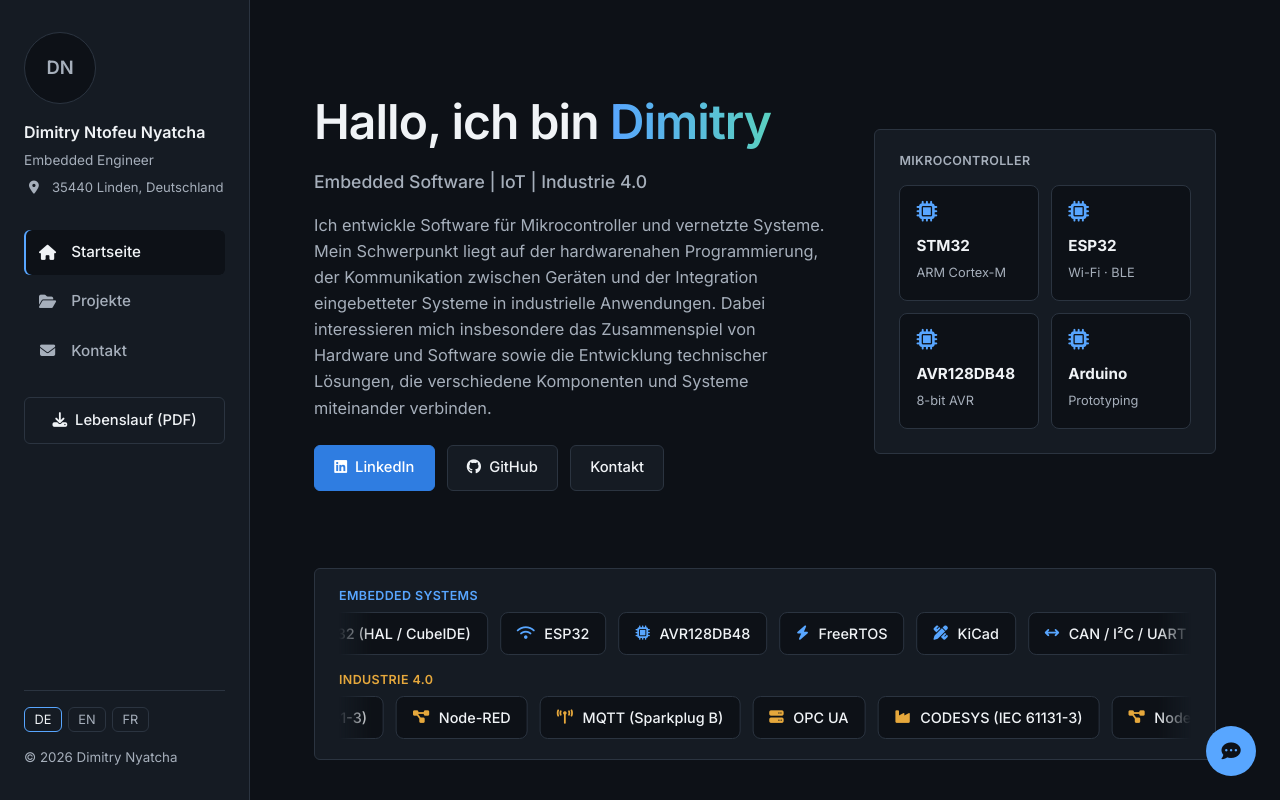
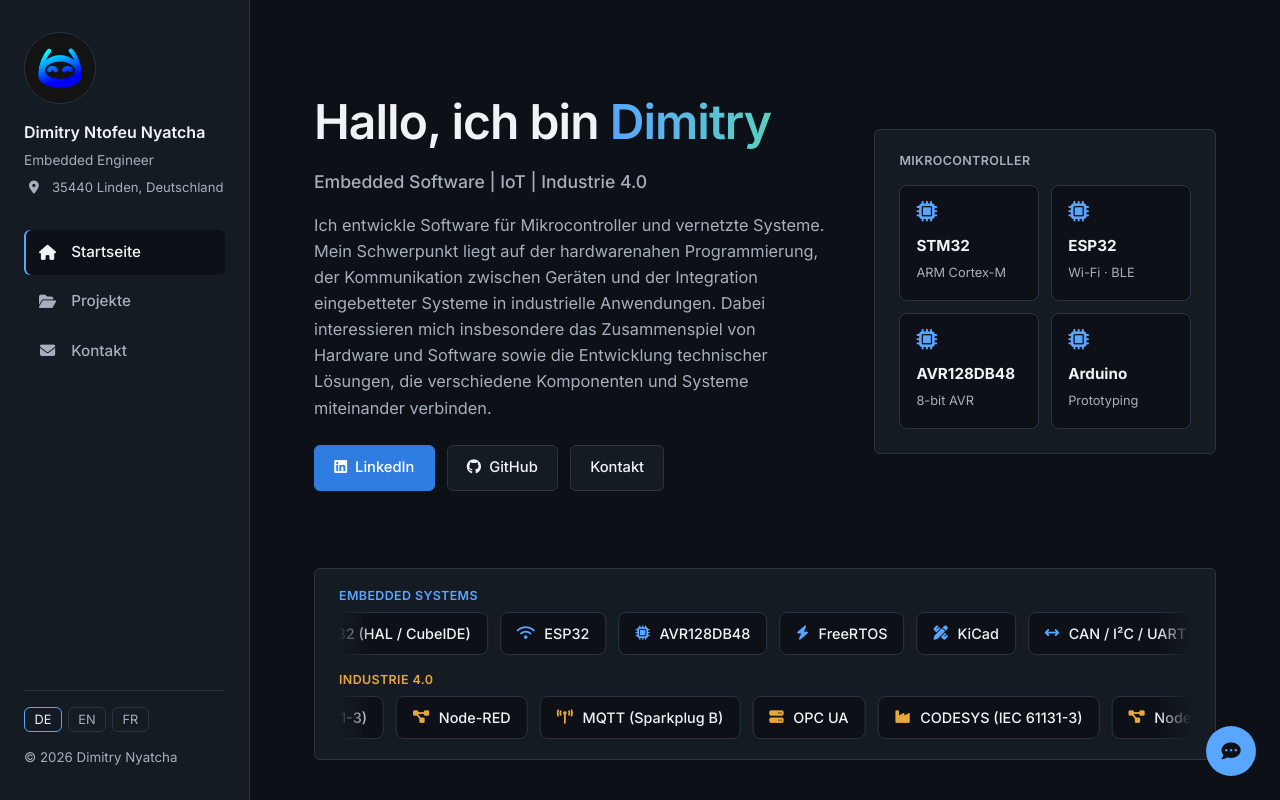
Before and after one commit to gienyne/Portfolio, a plain HTML site: page index.html in a window 1280 px wide. Drawn offline with Linux system fonts and the light colour scheme.

Commit message:
refractor: remove cv and add profil bild

```diff
--- a/src/components/Sidebar/Sidebar.css
+++ b/src/components/Sidebar/Sidebar.css
@@ -87,11 +87,6 @@
   box-shadow: inset 2px 0 0 var(--color-accent);
 }
 
-.sidebar-cv {
-  width: 100%;
-  margin-top: 1.5rem;
-}
-
 .sidebar-footer {
   display: flex;
   flex-direction: column;
@@ -160,11 +155,6 @@
     flex-direction: row;
   }
 
-  .sidebar-cv {
-    width: auto;
-    margin-top: 0;
-  }
-
   .sidebar-footer {
     padding-top: 0;
     border-top: 0;
--- a/src/components/Sidebar/Sidebar.js
+++ b/src/components/Sidebar/Sidebar.js
@@ -1,4 +1,3 @@
-import { Button } from "../Button/Button.js";
 import { Media } from "../Media/Media.js";
 import { PROFILE } from "../../data/profile.js";
 import { t, getLang, setLang } from "../../i18n/index.js";
@@ -39,8 +38,6 @@ export function Sidebar(activeNav) {
         </div>
 
         <nav class="sidebar-nav">${links}</nav>
-
-        ${Button({ label: t("btnCV"), href: PROFILE.cv, icon: "fas fa-download", download: true, extraClass: "sidebar-cv" })}
       </div>
 
       <div class="sidebar-footer">
--- a/src/data/profile.js
+++ b/src/data/profile.js
@@ -4,8 +4,7 @@ export const PROFILE = {
   email: "ntofeunyatchadimitry@gmail.com",
   github: "https://github.com/gienyne",
   linkedin: "https://www.linkedin.com/in/dimitry-ntofeu-nyatcha-a8619a377/",
-  photo: "assets/images/image.jpg",
-  cv: "assets/cv/Lebenslauf.pdf",
+  photo: "assets/images/profil.png",
 
   formEndpoint: "https://formspree.io/f/moedkkkk",
 };
--- a/src/i18n/de.js
+++ b/src/i18n/de.js
@@ -77,8 +77,6 @@ export const de = {
 
       [["kontakt", "erreich", "mail", "schreib", "telefon", "anruf"], "Du erreichst Dimitry über das Kontaktformular oder per E-Mail unter ntofeunyatchadimitry@gmail.com."],
 
-      [[" cv ", "lebenslauf", "bewerbung", "unterlagen"], "Den Lebenslauf gibt es als PDF: Klicke in der Seitenleiste auf „Lebenslauf (PDF)“."],
-
       [["gateway", "sparkplug", "opc", "smart factory", "industrie", "spritzguss", "edge"], "Im Industrial Edge Gateway führt Dimitry ESP32-Sensoren und OPC-UA-Maschinen zusammen, darunter eine Spritzgussmaschine der Smart Factory Mittelhessen, und stellt die Daten als Sparkplug B über MQTT bereit. Details stehen auf der Projektseite."],
 
       [["freertos", "stm32", "senselink", "firmware", "rtos", "echtzeit"], "Mit FreeRTOS auf einem STM32 (Cortex-M0, 8 KB RAM) hat Dimitry SenseLink umgesetzt: vier Tasks, Queue-basierte Kommunikation und ein mutex-geschützter I²C-Bus."],
--- a/src/i18n/en.js
+++ b/src/i18n/en.js
@@ -77,8 +77,6 @@ export const en = {
 
       [["contact", "reach", "email", "mail", "message", "phone"], "You can reach Dimitry through the contact form or by email at ntofeunyatchadimitry@gmail.com."],
 
-      [["cv", "resume", "résumé", "application"], "You can download Dimitry's CV as a PDF using the Download CV button in the navigation."],
-
       [["gateway", "sparkplug", "opc", "smart factory", "industry", "injection molding", "edge"], "The Industrial Edge Gateway brings together ESP32 sensors and OPC UA machines, including an injection molding machine at Smart Factory Mittelhessen, and publishes the data as Sparkplug B messages over MQTT. Find more details on the project page."],
 
       [["freertos", "stm32", "senselink", "firmware", "rtos", "real-time"], "Dimitry developed SenseLink using FreeRTOS on an STM32 (Cortex-M0, 8 KB RAM). The project uses four tasks, queue-based communication, and a mutex-protected I²C bus."],
--- a/src/i18n/fr.js
+++ b/src/i18n/fr.js
@@ -77,8 +77,6 @@ export const fr = {
 
       [["contact", "joindre", "email", "e-mail", "mail", "message", "téléphone"], "Tu peux contacter Dimitry via le formulaire de contact ou par e-mail à l'adresse ntofeunyatchadimitry@gmail.com."],
 
-      [["cv", "curriculum", "vitae", "candidature"], "Tu peux télécharger le CV de Dimitry au format PDF en cliquant sur le bouton « Télécharger le CV » dans la navigation."],
-
       [["gateway", "sparkplug", "opc", "smart factory", "industrie", "moulage par injection", "edge"], "Le projet Industrial Edge Gateway regroupe des données provenant de capteurs ESP32 et de machines industrielles connectées via OPC UA, notamment une machine de moulage par injection de la Smart Factory Mittelhessen. Les données sont ensuite publiées sous forme de messages Sparkplug B via MQTT. Retrouve plus de détails sur la page du projet."],
 
       [["freertos", "stm32", "senselink", "firmware", "rtos", "temps réel"], "Dimitry a développé SenseLink avec FreeRTOS sur un STM32 (Cortex-M0, 8 Ko de RAM). Le projet utilise quatre tâches, une communication par files d'attente et un bus I²C protégé par mutex."],
```
Also changed, not shown: assets/images/ansicht.jpg (added), assets/images/profil.jpg (added), assets/images/profil.png (added), 1 other file.
